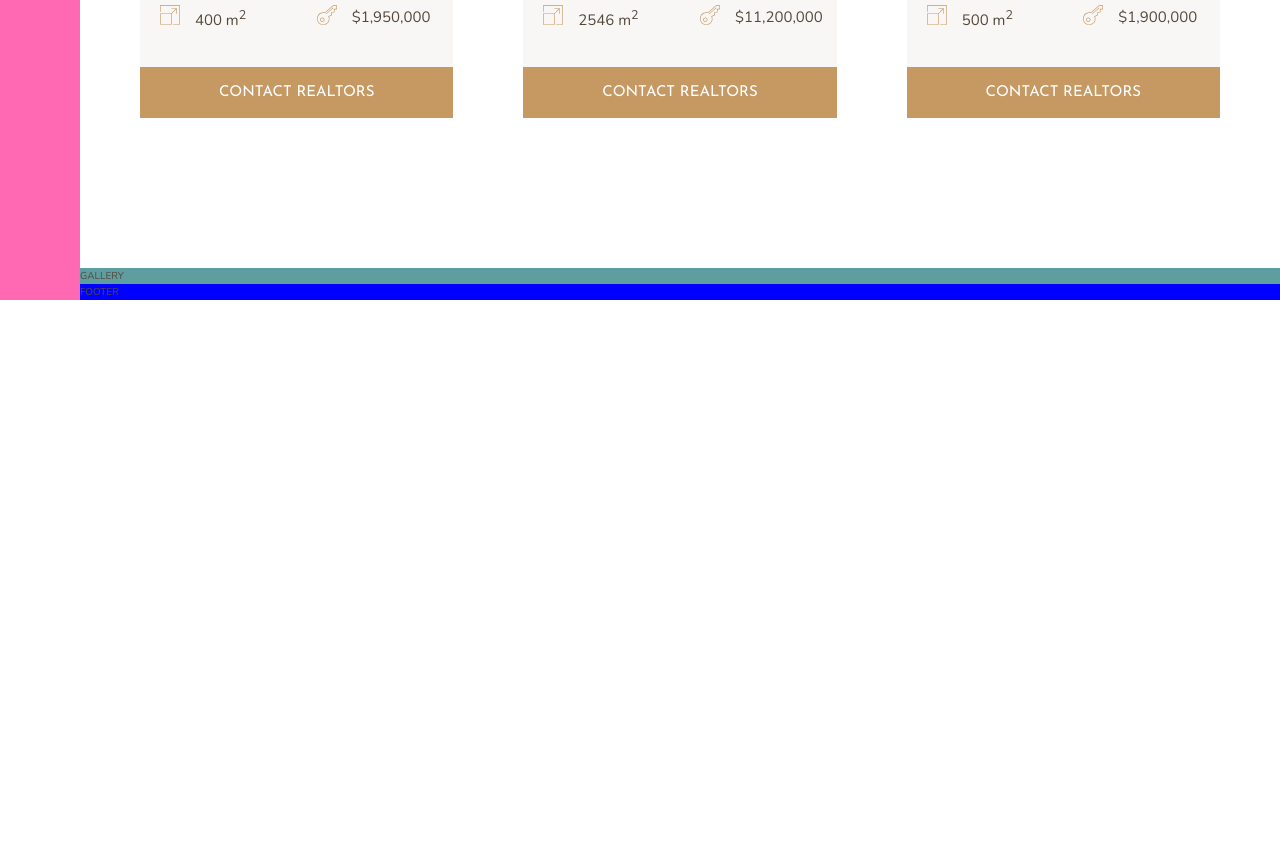
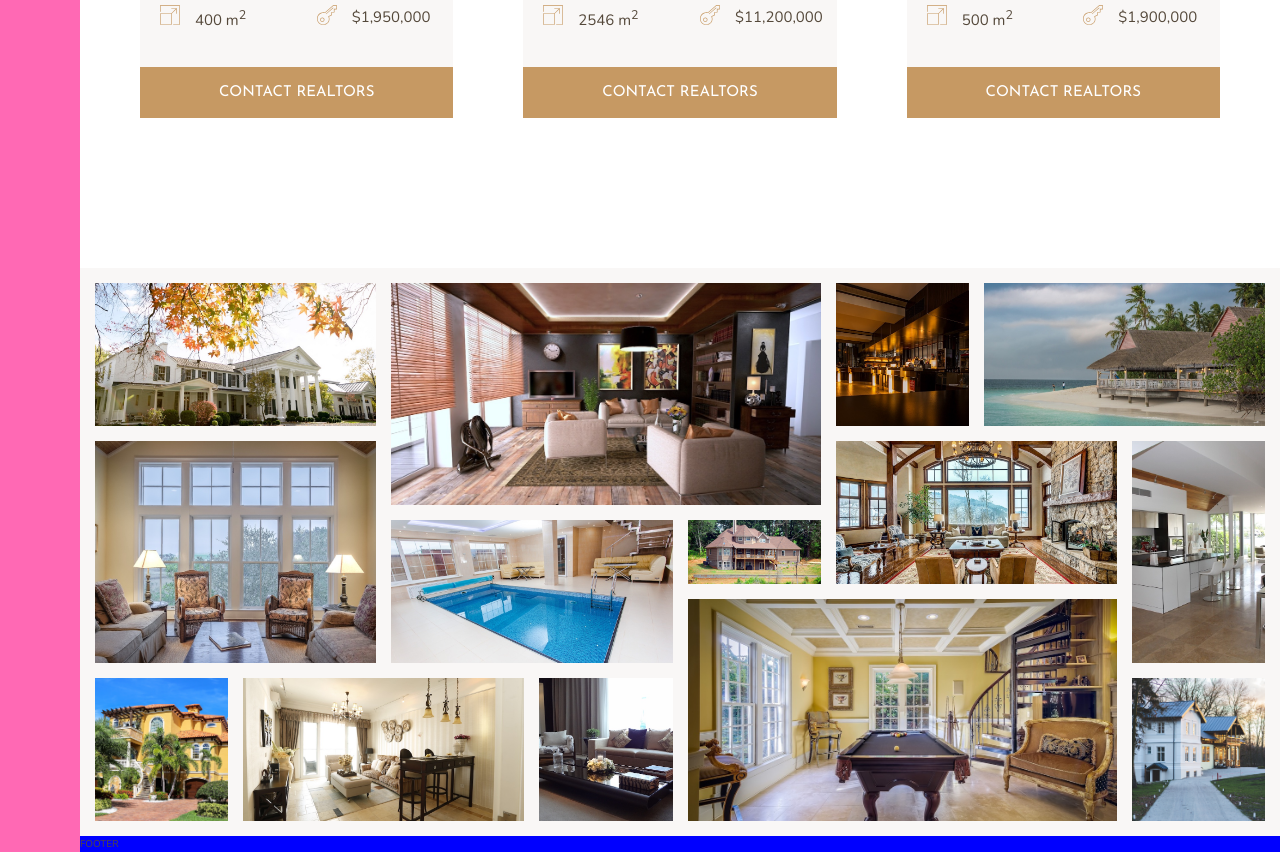
Before and after one commit to iamJABASTIN/Nexter, a website: page index.html in a window 1280 px wide. Shown: the part 2804-3656 px from the top of the page. Before the commit the page ends 3104 px from the top, so only its background shows below. Drawn offline with nearby package versions, Linux system fonts and the light colour scheme.

Commit message:
Gallery section build successfully

```diff
--- a/index.html
+++ b/index.html
@@ -306,7 +306,64 @@
 
     </section>
 
-    <section class="gallery">GALLERY</section>
+    <section class="gallery">
+
+      <figure class="gallery__item gallery__item--1">
+        <img src="img/gal-1.jpeg" alt="Gallery image 1" class="gallery__img">
+      </figure>
+
+      <figure class="gallery__item gallery__item--2">
+        <img src="img/gal-2.jpeg" alt="Gallery image 2" class="gallery__img">
+      </figure>
+
+      <figure class="gallery__item gallery__item--3">
+        <img src="img/gal-3.jpeg" alt="Gallery image 3" class="gallery__img">
+      </figure>
+
+      <figure class="gallery__item gallery__item--4">
+        <img src="img/gal-4.jpeg" alt="Gallery image 4" class="gallery__img">
+      </figure>
+
+      <figure class="gallery__item gallery__item--5">
+        <img src="img/gal-5.jpeg" alt="Gallery image 5" class="gallery__img">
+      </figure>
+
+      <figure class="gallery__item gallery__item--6">
+        <img src="img/gal-6.jpeg" alt="Gallery image 6" class="gallery__img">
+      </figure>
+
+      <figure class="gallery__item gallery__item--7">
+        <img src="img/gal-7.jpeg" alt="Gallery image 7" class="gallery__img">
+      </figure>
+
+      <figure class="gallery__item gallery__item--8">
+        <img src="img/gal-8.jpeg" alt="Gallery image 8" class="gallery__img">
+      </figure>
+
+      <figure class="gallery__item gallery__item--9">
+        <img src="img/gal-9.jpeg" alt="Gallery image 9" class="gallery__img">
+      </figure>
+
+      <figure class="gallery__item gallery__item--10">
+        <img src="img/gal-10.jpeg" alt="Gallery image 10" class="gallery__img">
+      </figure>
+
+      <figure class="gallery__item gallery__item--11">
+        <img src="img/gal-11.jpeg" alt="Gallery image 11" class="gallery__img">
+      </figure>
+      <figure class="gallery__item gallery__item--12">
+        <img src="img/gal-12.jpeg" alt="Gallery image 12" class="gallery__img">
+      </figure>
+
+      <figure class="gallery__item gallery__item--13">
+        <img src="img/gal-13.jpeg" alt="Gallery image 13" class="gallery__img">
+      </figure>
+
+      <figure class="gallery__item gallery__item--14">
+        <img src="img/gal-14.jpeg" alt="Gallery image 14" class="gallery__img">
+      </figure>
+
+    </section>
 
     <footer class="footer">FOOTER</footer>
   </body>
--- a/sass/_gallery.scss
+++ b/sass/_gallery.scss
@@ -1,4 +1,89 @@
 .gallery {
-    background-color: cadetblue;
+    background-color: $color-grey-light-1;
     grid-column: full-start / full-end;
+
+    display: grid;
+    grid-template-columns: repeat(8,1fr);
+    grid-template-rows: repeat(7, 5vw);
+    padding: 1.5rem;
+    grid-gap: 1.5rem;
+
+    &__item {
+        &--1 {
+            grid-row: 1 / span 2;
+            grid-column: 1 / span 2;
+        }
+
+        &--2 {
+            grid-column: 3 / span 3;
+            grid-row: 1 / span 3;
+        }
+
+        &--3 {
+            grid-column: 6 / 7;
+            grid-row: 1 / span 2;
+        }
+
+        &--4 {
+            grid-column: 7 / span 2;
+            grid-row: 1 / span 2;
+        }
+
+        &--5 {
+            grid-column: 1 / span 2;
+            grid-row: 3 / span 3;
+        }
+
+        &--6 {
+            grid-column: 3 / span 2;
+            grid-row: 4 / span 2;
+        }
+
+        &--7 {
+            grid-column: 5 / 6;
+            grid-row: 4 / 5;
+        }
+
+        &--8 {
+            grid-column: 6 / span 2;
+            grid-row: 3 / span 2;
+        }
+
+        &--9 {
+            grid-column: 8 / 9;
+            grid-row: 3 / span 3;
+        }
+
+        &--10 {
+            grid-column: 1 / 2;
+            grid-row: 6 / span 2;
+        }
+
+        &--11 {
+            grid-column: 2 /span 2;
+            grid-row: 6 / span 2;
+        }
+
+        &--12 {
+            grid-column: 4 / 5;
+            grid-row: 6 / span 2;
+        }
+
+        &--13 {
+            grid-column: 5 / span 3;
+            grid-row: 5 / span 3;
+        }
+
+        &--14 {
+            grid-column: 8 / 9;
+            grid-row: 6 / span 2;
+        }
+
+    }
+
+    &__img {
+        width: 100%;
+        height: 100%;
+        object-fit: cover;
+    }
 }
```
Also changed, not shown: css/style.css, 1 other file.
